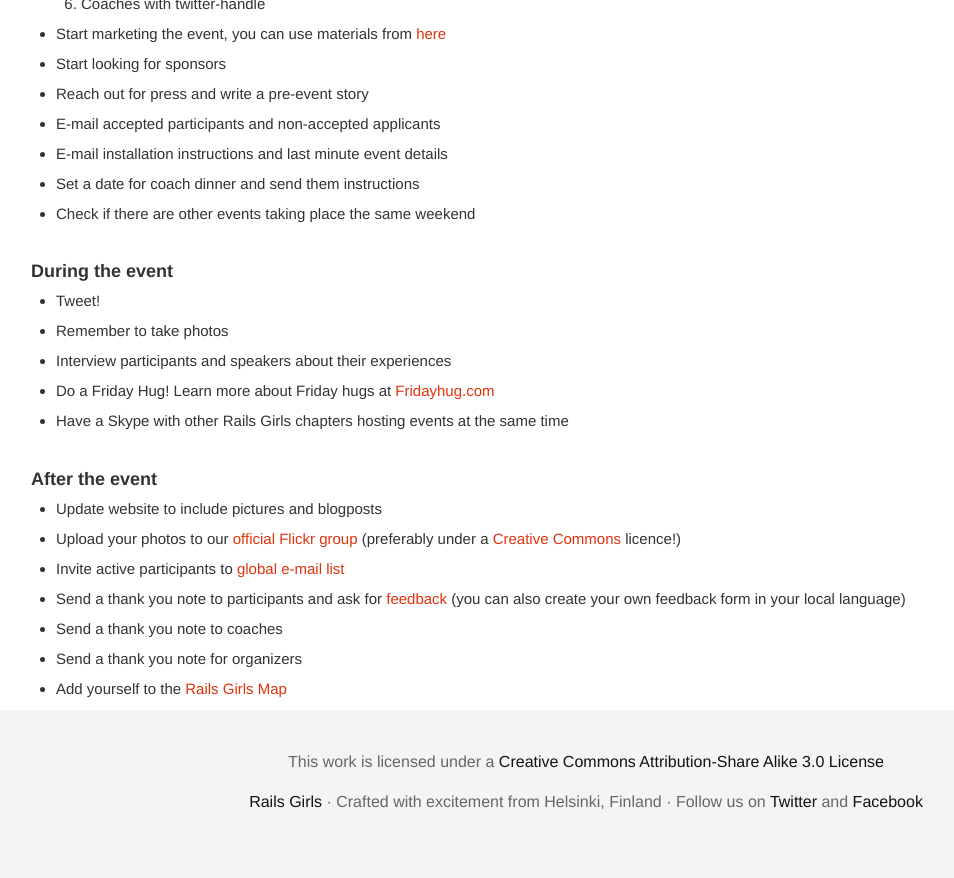
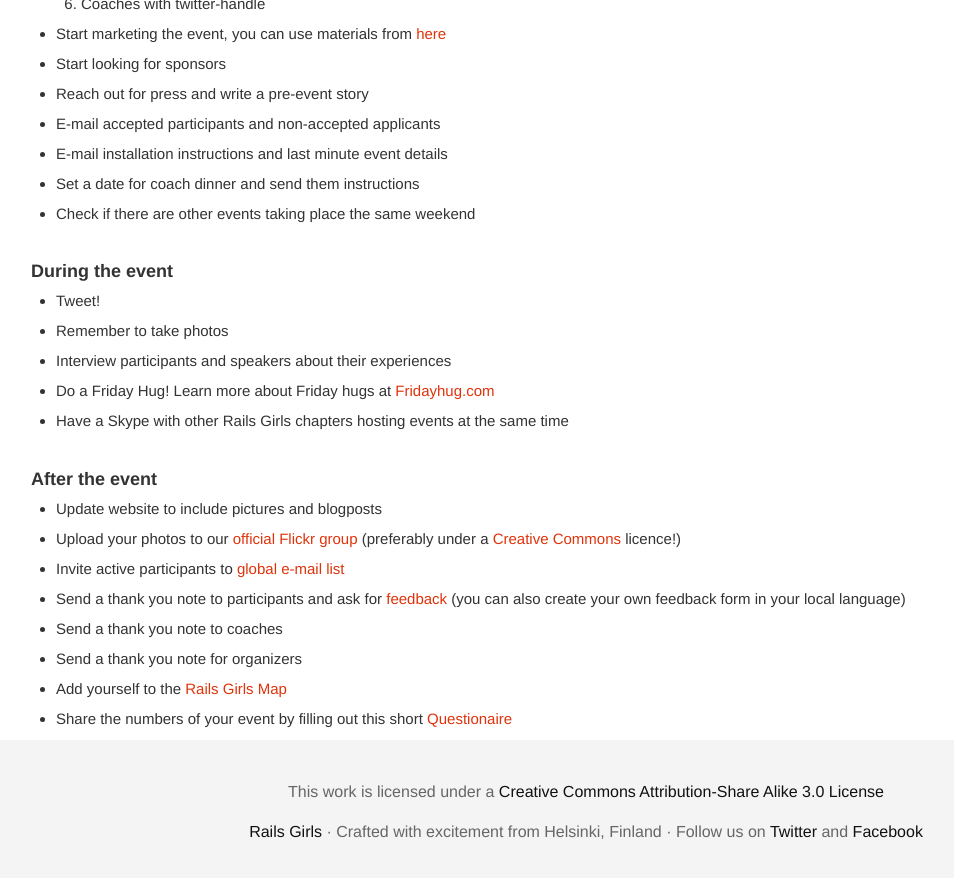
Before and after one commit to railsgirls/guides.railsgirls.com, a Jekyll site: the page built from _posts/2012-04-18-guide.markdown, in a window 1280 px wide and 900 px high, scrolled down 11737 px. Shown: the top 878 px of the window, without its empty margins (54-1008 px from the left). Built offline with Jekyll 4.4.1, drawn with Linux system fonts in a browser that asks for light colours; nearby versions of some CDN libraries; Markdown is read by kramdown in place of the engine named in the settings.

Commit message:
add questionnaire link to after the event checklist

```diff
--- a/_posts/2012-04-18-guide.markdown
+++ b/_posts/2012-04-18-guide.markdown
@@ -459,3 +459,4 @@ This is a small checklist for your event. Rails Girls can be thrown together in
 * Send a thank you note to coaches
 * Send a thank you note for organizers
 * Add yourself to the [Rails Girls Map](http://rails-girls-map.herokuapp.com/)
+* Share the numbers of your event by filling out this short [Questionaire](https://railsgirls.wufoo.eu/forms/rails-girls-events-all-the-numbers/)
```
